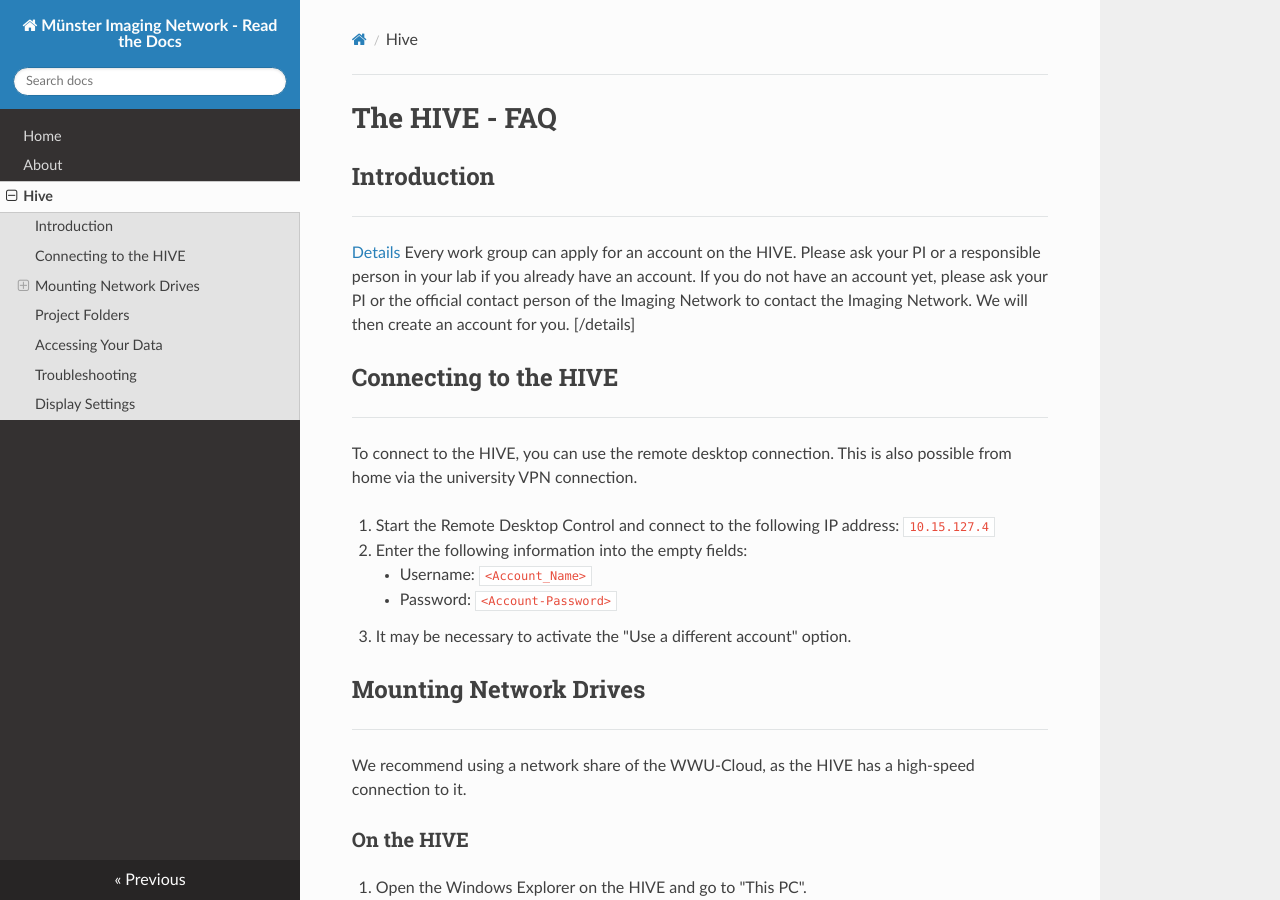
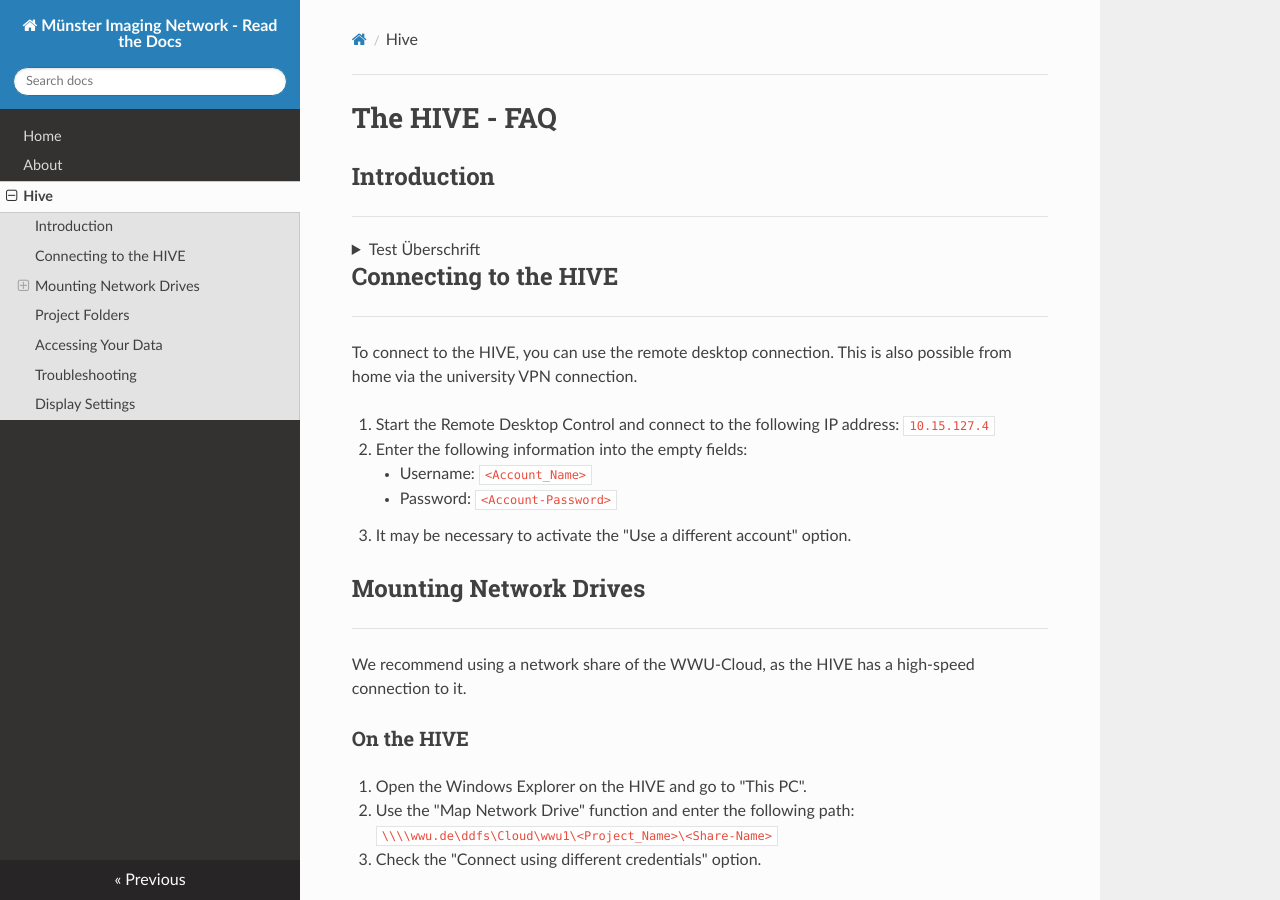
Before and after one commit to ThZobel/nfdi_tools, an MkDocs documentation site: the page built from docs/hive.md, in a window 1280 px wide and 900 px high. Built offline with MkDocs 1.6.1, drawn with Linux system fonts in a browser that asks for light colours; nearby versions of some CDN libraries.

Commit message:
Update hive.md

```diff
--- a/docs/hive.md
+++ b/docs/hive.md
@@ -2,9 +2,12 @@
 
 ## Introduction
 ---------------
-[Details](# details)
-Every work group can apply for an account on the HIVE. Please ask your PI or a responsible person in your lab if you already have an account. If you do not have an account yet, please ask your PI or the official contact person of the Imaging Network to contact the Imaging Network. We will then create an account for you.
-[/details]
+<details>
+<summary>Test Überschrift</summary>
+<p>
+	Every work group can apply for an account on the HIVE. Please ask your PI or a responsible person in your lab if you already have an account. If you do not have an account yet, please ask your PI or the official contact person of the Imaging Network to contact the Imaging Network. We will then create an account for you.
+</p>
+</details>
 ## Connecting to the HIVE
 -------------------------
 
```
